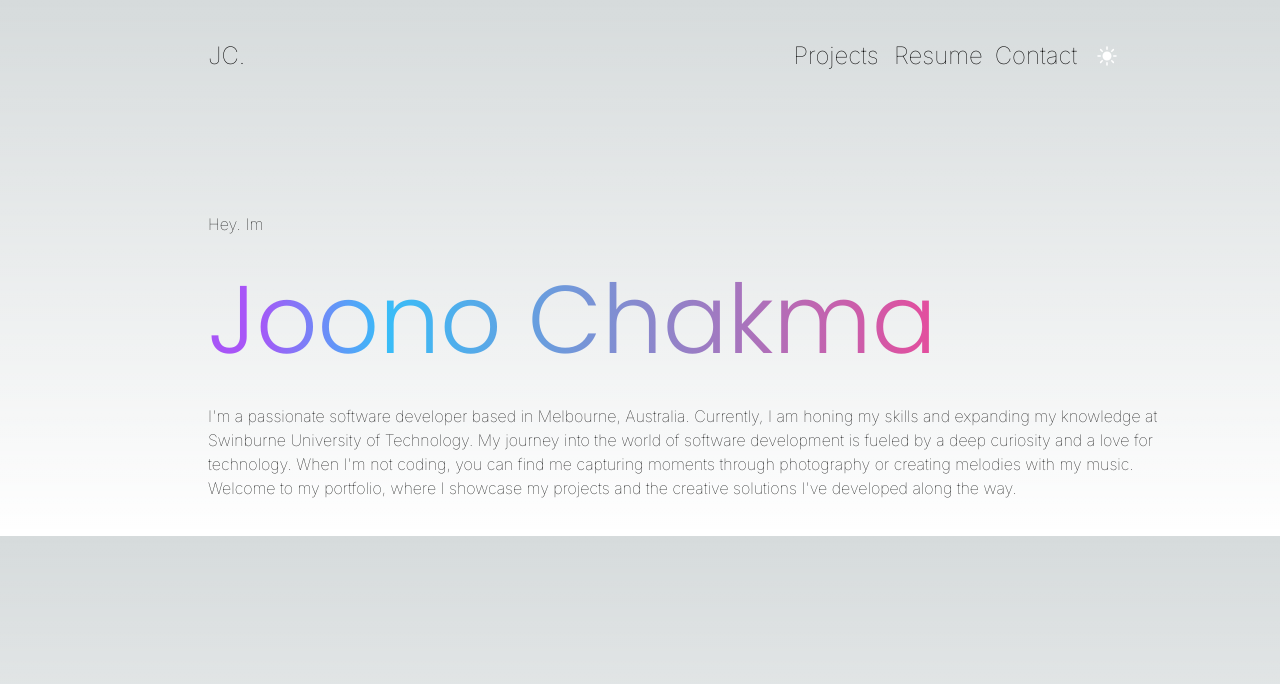
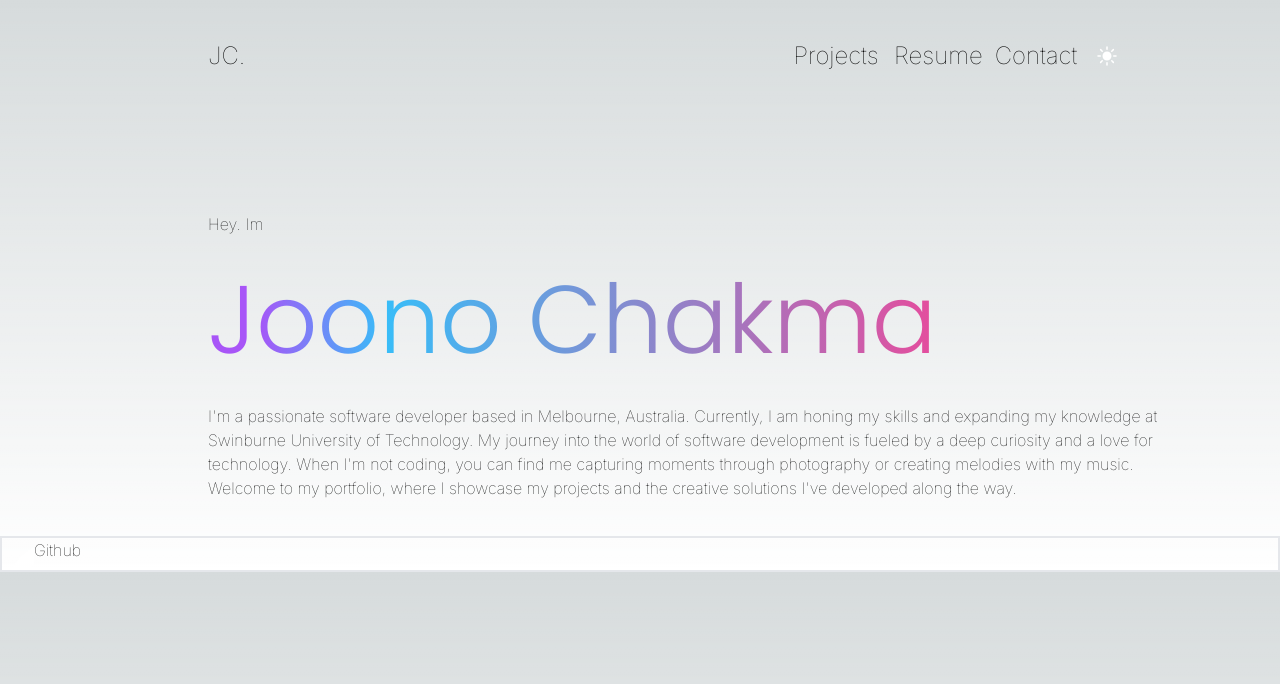
Before and after one commit to joonochakma/personal-portfolio, a Next.js app: page / in a window 1280 px wide. Shown: the top 684 px of the page. Built offline with nearby package versions, Linux system fonts and the light colour scheme.

Commit message:
WIP: github component

```diff
--- a/src/app/github.tsx
+++ b/src/app/github.tsx
@@ -0,0 +1,12 @@
+import GithubIcon from './icons/githubIcon';
+
+function Github() {
+  return (
+    <div className=" flex flex-1 border-solid border-2 ">
+      <GithubIcon colour="white" />
+      <h1 className="font-thin font-Inter">Github</h1>
+    </div>
+  );
+}
+
+export default Github;
--- /dev/null
+++ b/src/app/icons/githubIcon.tsx
@@ -0,0 +1,24 @@
+export interface GithubIconProps {
+  colour: string;
+}
+
+const GithubIcon = (props: GithubIconProps) => {
+  const { colour } = props;
+
+  return (
+    <svg
+      xmlns="http://www.w3.org/2000/svg"
+      className="w- h-8"
+      viewBox="0 0 24 24"
+    >
+      <path
+        fillRule="evenodd"
+        clipRule="evenodd"
+        d="M48.854 0C21.839 0 0 22 0 49.217c0 21.756 13.993 40.172 33.405 46.69 2.427.49 3.316-1.059 3.316-2.362 0-1.141-.08-5.052-.08-9.127-13.59 2.934-16.42-5.867-16.42-5.867-2.184-5.704-5.42-7.17-5.42-7.17-4.448-3.015.324-3.015.324-3.015 4.934.326 7.523 5.052 7.523 5.052 4.367 7.496 11.404 5.378 14.235 4.074.404-3.178 1.699-5.378 3.074-6.6-10.839-1.141-22.243-5.378-22.243-24.283 0-5.378 1.94-9.778 5.014-13.2-.485-1.222-2.184-6.275.486-13.038 0 0 4.125-1.304 13.426 5.052a46.97 46.97 0 0 1 12.214-1.63c4.125 0 8.33.571 12.213 1.63 9.302-6.356 13.427-5.052 13.427-5.052 2.67 6.763.97 11.816.485 13.038 3.155 3.422 5.015 7.822 5.015 13.2 0 18.905-11.404 23.06-22.324 24.283 1.78 1.548 3.316 4.481 3.316 9.126 0 6.6-.08 11.897-.08 13.526 0 1.304.89 2.853 3.316 2.364 19.412-6.52 33.405-24.935 33.405-46.691C97.707 22 75.788 0 48.854 0z"
+        fill={colour}
+      />
+    </svg>
+  );
+};
+
+export default GithubIcon;
--- a/src/app/page.tsx
+++ b/src/app/page.tsx
@@ -1,5 +1,6 @@
 import Navbar from './navbar';
 import Header from './header';
+import Github from './github';
 
 export default function Home() {
   return (
@@ -17,6 +18,7 @@
         where I showcase my projects and the creative solutions I've developed
         along the way.
       </p>
+      <Github />
     </main>
   );
 }
```
Also changed, not shown: src/app/icons/github-mark.svg (added).
